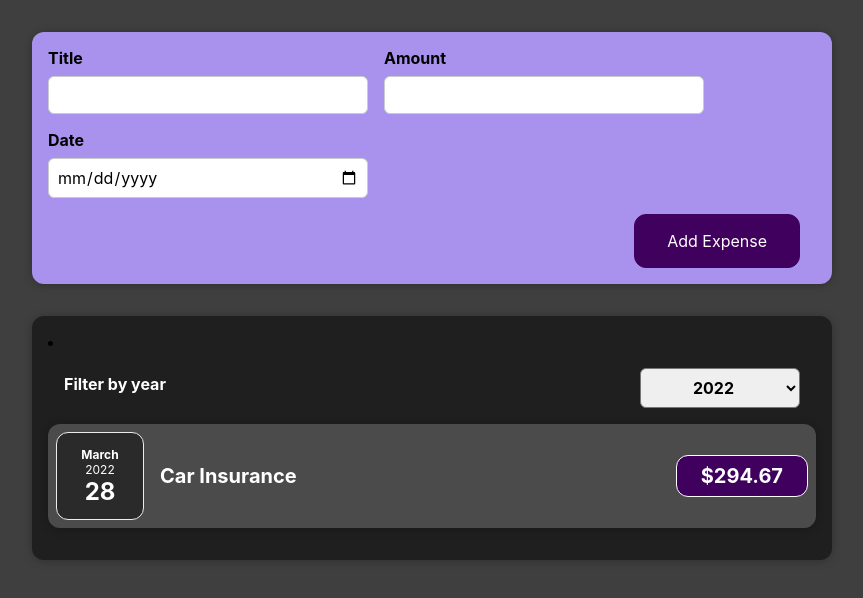
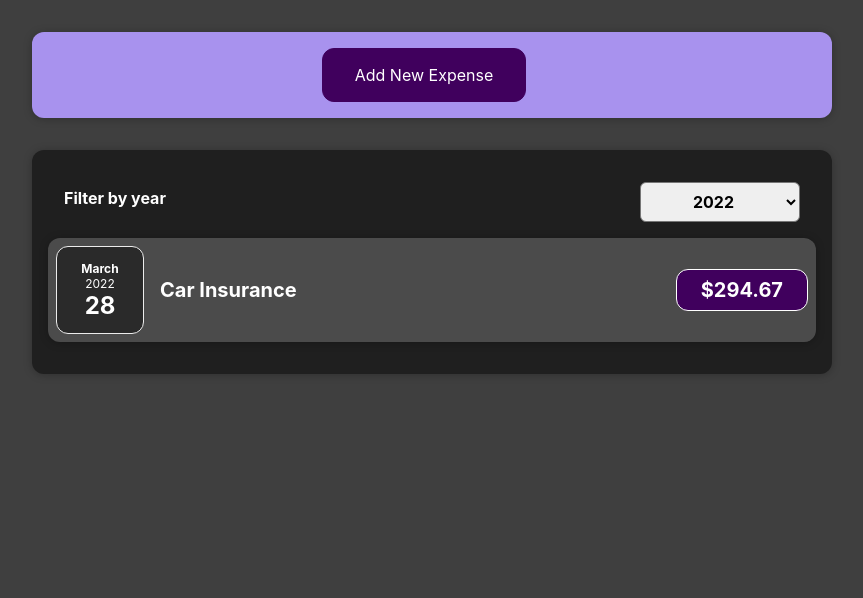
Before and after one commit to yws1502/React_Tutorial, a React (Create React App) app: page / in a window 1280 px wide. Shown: the top 598 px of the page, without its empty margins (208-1071 px from the left). Built offline with nearby package versions, Linux system fonts and the light colour scheme.

Commit message:
✨ Form component show, cancel 기능구현

```diff
--- a/src/components/NewExpense/ExpenseForm.jsx
+++ b/src/components/NewExpense/ExpenseForm.jsx
@@ -66,6 +66,9 @@
         </div>
       </div>
       <div className="new-expense__actions">
+        <button type="button" onClick={props.onCancel}>
+          Cancel
+        </button>
         <button type="submit">Add Expense</button>
       </div>
     </form>
--- a/src/components/NewExpense/NewExpense.jsx
+++ b/src/components/NewExpense/NewExpense.jsx
@@ -1,20 +1,37 @@
-import React from "react";
+import React, { useState } from "react";
 import ExpenseForm from "./ExpenseForm";
 import "./NewExpense.css";
 
 function NewExpense(props) {
+  const [isEditing, setIsEditing] = useState(false);
+
   const saveExpenseDataHandler = (enteredExpenseData) => {
     const expenseData = {
       ...enteredExpenseData,
       id: Math.random().toString(),
     };
+    props.onAddExpense(expenseData);
+    setIsEditing(false);
+  };
 
-    props.onAddExpense(expenseData);
+  const EditingHandler = () => {
+    setIsEditing((prevShowState) => {
+      return prevShowState ? false : true;
+    });
   };
 
   return (
     <div className="new-expense">
-      <ExpenseForm onSaveExpenseData={saveExpenseDataHandler} />
+      {!isEditing ? (
+        <button type="button" onClick={EditingHandler}>
+          Add New Expense
+        </button>
+      ) : (
+        <ExpenseForm
+          onSaveExpenseData={saveExpenseDataHandler}
+          onCancel={EditingHandler}
+        />
+      )}
     </div>
   );
 }
--- a/src/components/UI/Card.css
+++ b/src/components/UI/Card.css
@@ -2,3 +2,7 @@
   border-radius: 12px;
   box-shadow: 0 1px 8px rgba(0, 0, 0, 0.25);
 }
+
+li {
+  list-style: none;
+}
```
